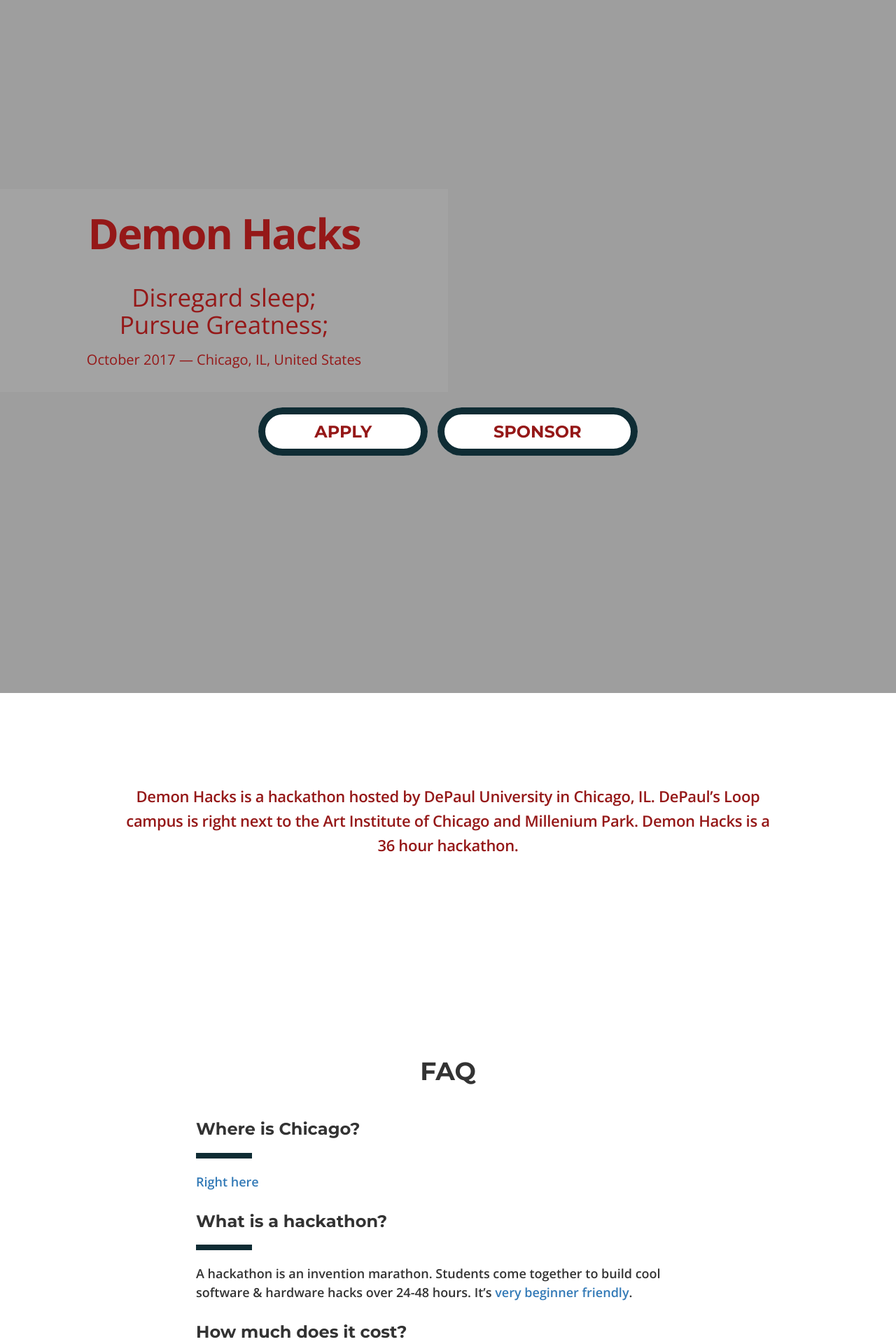
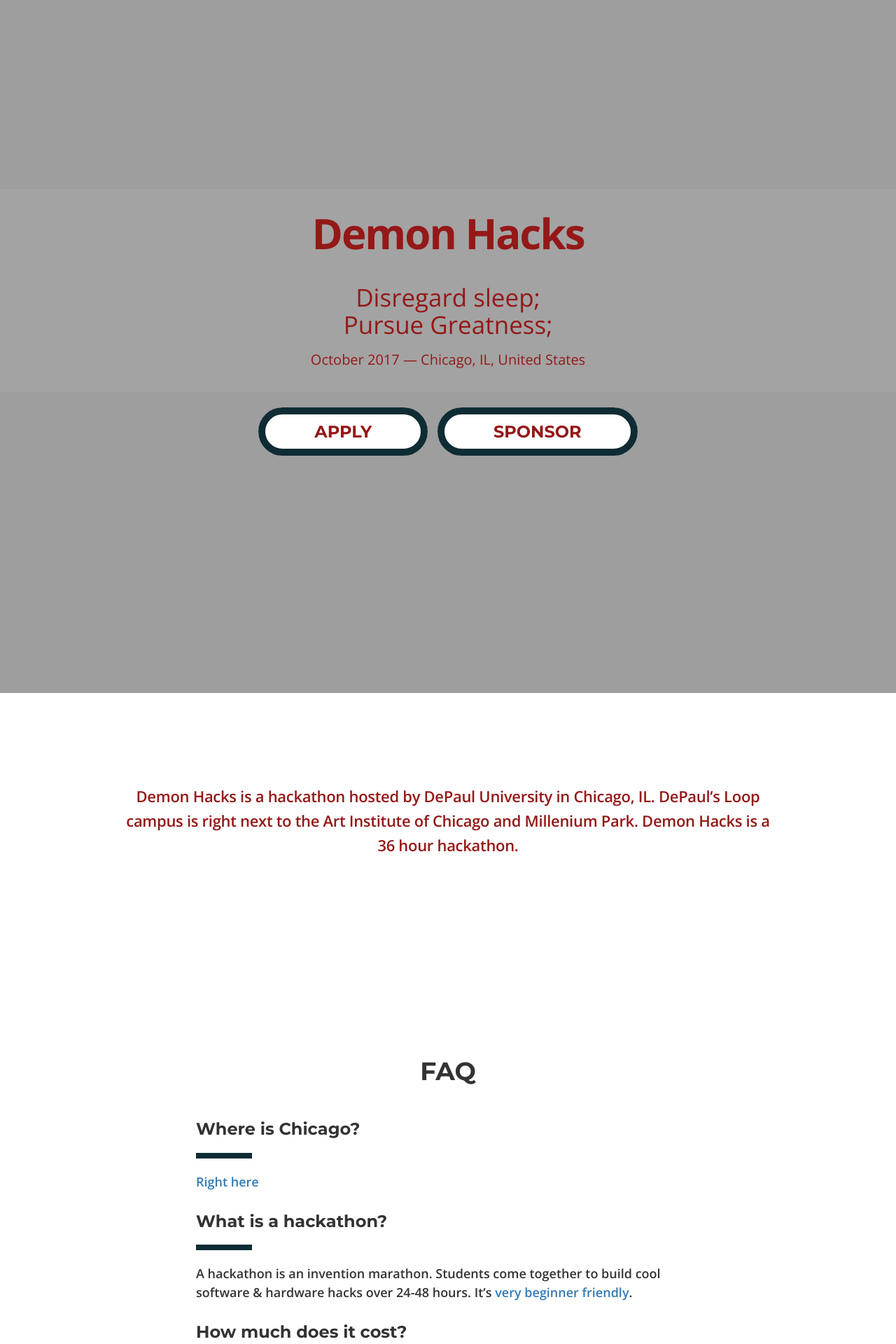
Before and after one commit to aoganezo/demonhacksTemp, a Jekyll site: the page built from index.html, in a window 1280 px wide. Shown: the top 1920 px of the page at 70% size. Built offline with Jekyll 4.4.1, drawn with Linux system fonts in a browser that asks for light colours; nearby versions of some CDN libraries; grey boxes are pictures that could not be loaded.

Commit message:
aligning top text div.

```diff
--- a/_includes/hero.html
+++ b/_includes/hero.html
@@ -1,6 +1,6 @@
 <section class="hero">
   <div class="wrapper text-center" style="background-color:">
-	<div class="topText" style="background: rgba(169,169,169,0.5); width:50%">
+	<div class="topText" style="background: rgba(169,169,169,0.5); width:50% display: flex; align-items: center;">
 		<h1 rel="title">{{ site.event.name }}</h1>
 		<h2 rel="description">{{ site.event.description }}</h2>
 		<h3 rel="location">{{ site.event.date }} &mdash; {{ site.event.location }}</h3>
```
